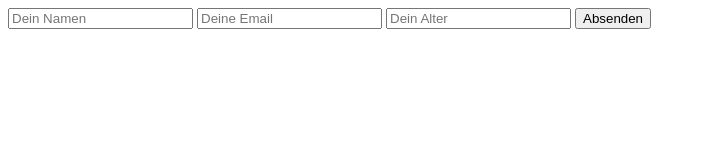
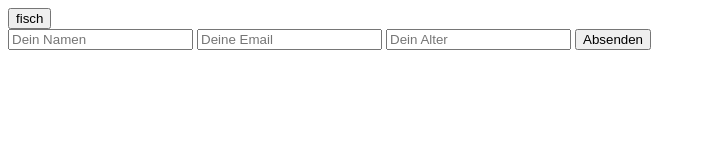
Before and after one commit to MaxiPopp/Testproject, a plain HTML site: page index.html in a window 1280 px wide. Shown: the whole page, without its empty margins (0-706 px from the left). Drawn offline with Linux system fonts and the light colour scheme.

Commit message:
first commit

```diff
--- a/index.html
+++ b/index.html
@@ -3,10 +3,13 @@
 <head>
     <meta charset="UTF-8">
     <meta name="viewport" content="width=device-width, initial-scale=1.0">
-    <title>Document</title>
+    <title>Überschrift</title>
 </head>
 
 <body>
+    <button>fisch
+
+    </button>
     <form onsubmit="myFunction(); return false;">
         <input id="name" pattern="[A-Za-z]+" required minlength="2" type="text" placeholder="Dein Namen">
         <input id="email" required type="email" placeholder="Deine Email">
```
